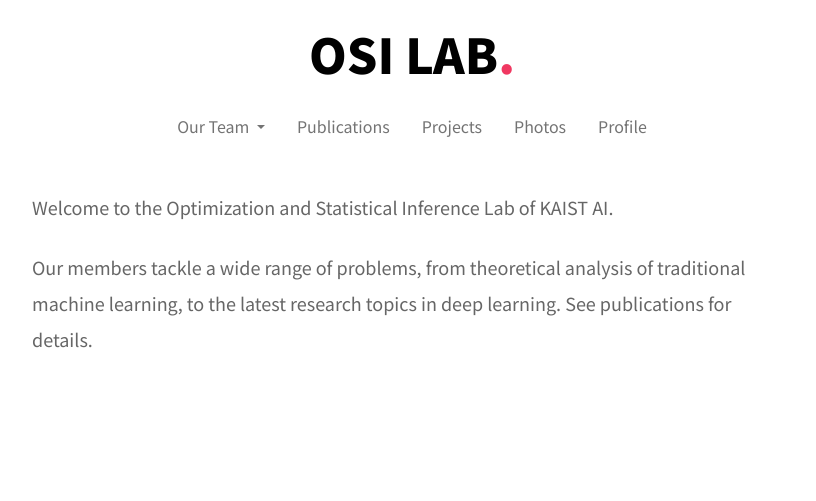
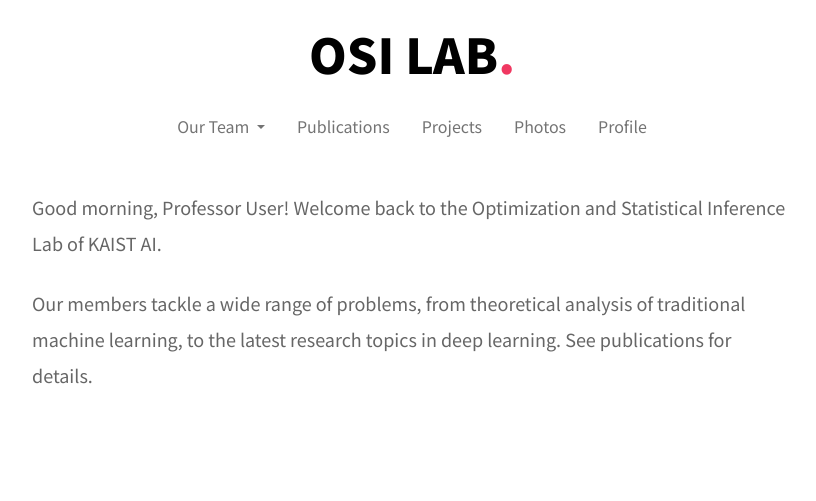
Before and after one commit to osilab-kaist/osi.kaist.ac.kr, a Django app: page / in a window 1280 px wide. Shown: the part 150-651 px from the top of the page, without its empty margins (228-1044 px from the left). Run offline with Django 3.2, Linux system fonts and the light colour scheme; a user stored in the database is signed in; tables that the repository leaves empty hold one stand-in row (values such as "Sample post"); some libraries are stand-ins or nearby versions.

Commit message:
Add member greeting

```diff
--- a/core/templates/core/home.html
+++ b/core/templates/core/home.html
@@ -11,10 +11,11 @@
     <div class="row justify-content-center">
       <div class="col-12 col-md-8 px-5 px-md-0">
         <p class="intro-paragraph">
-{#          OSI Lab studies optimization and statistical inference. We solve a wide range of research from the#}
-{#          theoretical analysis of traditional machine learning to the application of the latest deep learning.#}
-
-          Welcome to the Optimization and Statistical Inference Lab of KAIST AI.
+          {% if greeting %}
+            {{ greeting }} Welcome back to the Optimization and Statistical Inference Lab of KAIST AI.
+          {% else %}
+            Welcome to the Optimization and Statistical Inference Lab of KAIST AI.
+          {% endif %}
         </p>
         <p class="intro-paragraph">
           Our members tackle a wide range of problems, from theoretical analysis of traditional machine learning, to
--- a/core/views.py
+++ b/core/views.py
@@ -4,7 +4,6 @@
 from django.contrib.auth import login, authenticate
 from django.contrib.auth.mixins import LoginRequiredMixin, UserPassesTestMixin
 from django.http import HttpResponseRedirect
-from django.shortcuts import render
 from django.urls import reverse, reverse_lazy
 from django.utils import timezone
 from django.views.generic import TemplateView, FormView, CreateView, UpdateView
@@ -17,6 +16,27 @@
 class HomeView(TemplateView):
     template_name = "core/home.html"
 
+    def get_context_data(self, **kwargs):
+        context = dict()
+        user = self.request.user
+        if user.is_authenticated:
+            now = timezone.now()
+            if 0 <= now.hour < 5 or 17 <= now.hour:
+                greeting = "Good evening"
+            elif 5 <= now.hour < 12:
+                greeting = "Good morning"
+            else:
+                greeting = "Good afternoon"
+
+            greeting += ", "
+            if user.position == "PRO":
+                greeting += "Professor {}".format(user.last_name)
+            else:
+                greeting += user.first_name
+            greeting += "!"
+            context["greeting"] = greeting
+        return context
+
 
 class ProfessorView(TemplateView):
     template_name = "core/professor.html"
@@ -27,11 +47,21 @@
 
     def get_context_data(self, **kwargs):
         context = dict()
-        context["phd_students"] = User.objects.filter(position="PHD", profile_image__isnull=False, position_end_date__gte=timezone.now()).order_by('-position_start_date', 'first_name').all()
-        context["integrated_students"] = User.objects.filter(position="INT", profile_image__isnull=False, position_end_date__gte=timezone.now()).order_by('-position_start_date', 'first_name').all()
-        context["ms_students"] = User.objects.filter(position="MAS", profile_image__isnull=False, position_end_date__gte=timezone.now()).order_by('-position_start_date', 'first_name').all()
-        context["visiting_students"] = User.objects.filter(position="VIS", profile_image__isnull=False, position_end_date__gte=timezone.now()).order_by('-position_start_date', 'first_name').all()
-        context["alumni_students"] = User.objects.filter(position__in=["PHD", "INT", "MAS"],  position_end_date__lt=timezone.now()).order_by('-position_end_date', 'first_name').all()
+        context["phd_students"] = User.objects.filter(position="PHD", profile_image__isnull=False,
+                                                      position_end_date__gte=timezone.now()).order_by(
+            '-position_start_date', 'first_name').all()
+        context["integrated_students"] = User.objects.filter(position="INT", profile_image__isnull=False,
+                                                             position_end_date__gte=timezone.now()).order_by(
+            '-position_start_date', 'first_name').all()
+        context["ms_students"] = User.objects.filter(position="MAS", profile_image__isnull=False,
+                                                     position_end_date__gte=timezone.now()).order_by(
+            '-position_start_date', 'first_name').all()
+        context["visiting_students"] = User.objects.filter(position="VIS", profile_image__isnull=False,
+                                                           position_end_date__gte=timezone.now()).order_by(
+            '-position_start_date', 'first_name').all()
+        context["alumni_students"] = User.objects.filter(position__in=["PHD", "INT", "MAS"],
+                                                         position_end_date__lt=timezone.now()).order_by(
+            '-position_end_date', 'first_name').all()
         return context
 
 
@@ -40,9 +70,13 @@
 
     def get_context_data(self, **kwargs):
         context = dict()
-        context["publications"] = Publication.objects.filter(type__in=["CON", "WOR", "JRN"], public=True).order_by('-published_date', 'authors').all()
-        context["unpublished_publications"] = Publication.objects.filter(type__in=["CON", "COW", "JRN"], public=False).order_by('-published_date', 'authors').all()
-        context["domestic_publications"] = Publication.objects.filter(type__in=["KCO", "KJR"]).order_by('-published_date', 'authors').all()
+        context["publications"] = Publication.objects.filter(type__in=["CON", "WOR", "JRN"], public=True).order_by(
+            '-published_date', 'authors').all()
+        context["unpublished_publications"] = Publication.objects.filter(type__in=["CON", "COW", "JRN"],
+                                                                         public=False).order_by('-published_date',
+                                                                                                'authors').all()
+        context["domestic_publications"] = Publication.objects.filter(type__in=["KCO", "KJR"]).order_by(
+            '-published_date', 'authors').all()
         return context
 
 
@@ -52,8 +86,10 @@
     def get_context_data(self, **kwargs):
         context = dict()
         context["unpublished_projects"] = Project.objects.filter(public=False).order_by("start_date").all()
-        context["active_projects"] = Project.objects.filter(end_date__gte=timezone.now(), public=True).order_by("start_date").all()
-        context["past_projects"] = Project.objects.filter(end_date__lt=timezone.now(), public=True).order_by("start_date").all()
+        context["active_projects"] = Project.objects.filter(end_date__gte=timezone.now(), public=True).order_by(
+            "start_date").all()
+        context["past_projects"] = Project.objects.filter(end_date__lt=timezone.now(), public=True).order_by(
+            "start_date").all()
         return context
 
 
```
